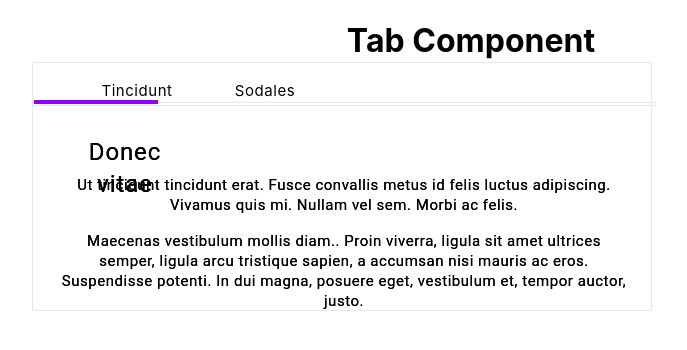
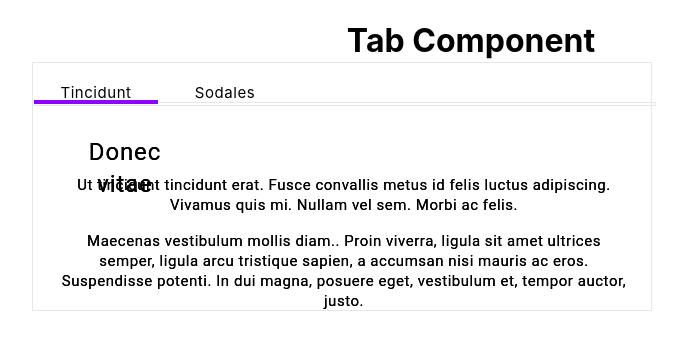
Before and after one commit to RadhikaVahora/ToyRobotChallenge, a React (Create React App) app: page / in a window 1280 px wide. Shown: the top 350 px of the page, without its empty margins (169-856 px from the left). Built offline with nearby package versions, Linux system fonts and the light colour scheme.

Commit message:
fix styling for tab headers

```diff
--- a/src/Components/Tab/TabView.css
+++ b/src/Components/Tab/TabView.css
@@ -8,13 +8,33 @@ letter-spacing: 0.535714px;
 color: #000000;
 width: 124px;
 height: 4px;
-padding: 2px;
-justify-content: space-around;
-left: 2px;
-top: 9px;
-right: 519px;
-bottom: 216px;
+position: absolute;
+width: 124px;
+height: 4px;
+left:1px;
+top: 20px;
+right:495px;
+bottom: 208px;
+text-align: center;
 }
+.Tab2Header {
+  font-style: normal;
+  font-weight: normal;
+  font-size: 15px;
+  line-height: 20px;
+  letter-spacing: 0.535714px;
+  color: #000000;
+  width: 124px;
+  height: 4px;
+  position: absolute;
+  width: 124px;
+  height: 4px;
+  left: 130px;
+  top: 20px;
+  right:406px;
+  bottom: 208px;
+  text-align: center;
+  }
 
 .ActiveTab{
   text-decoration-line: underline;
@@ -110,7 +130,6 @@ bottom: 16px;
 height: 36px;
 width: 113px;
 color: white;
-
 background: #006DFF;
 border: 2px solid #006DFF;
 box-sizing: border-box;
@@ -138,7 +157,6 @@ left:1px;
 top: 37px;
 right:495px;
 bottom: 208px;
-
 background: #8E00FF;
 }
 
@@ -150,6 +168,5 @@ left:125px;
 top: 37px;
 right:382px;
 bottom: 208px;
-
 background: #8E00FF;
 }
--- a/src/Components/Tab/TabView.js
+++ b/src/Components/Tab/TabView.js
@@ -14,7 +14,7 @@ const TabView = (props) => {
 
     return(
         <div>
-        <div className='Tab1Header'>
+        <div className={label==='Tincidunt'?'Tab1Header': label==='Sodales'&& 'Tab2Header' }>
             <li onClick={onClickTabItem}>{label}</li>
         </div>
         <div className='BoxLine'/>
--- a/src/Components/Tabs/TabsView.css
+++ b/src/Components/Tabs/TabsView.css
@@ -17,8 +17,8 @@
 .TabLayout{
   display: flex;
   list-style-type: none;
-  justify-content: flex-start;
-  width: 300px;
+  flex-direction: row;
+  justify-content: space-around;
+  width: 580px;
   height: 20px;
-
 }
```
